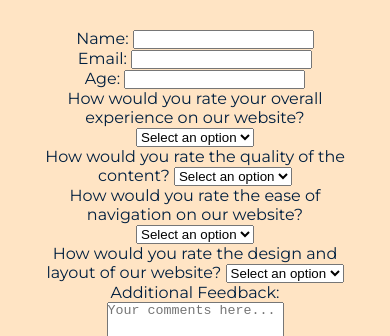
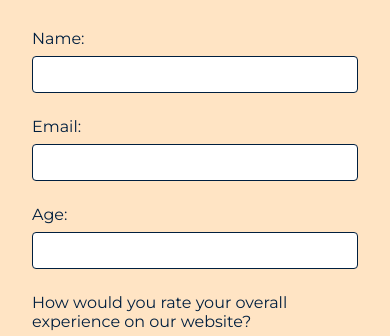
Before and after one commit to Deepeshpatel11/Great-Britain-Through-Time, a plain HTML site: page feedback.html in a window 390 px wide. Shown: the part 457-793 px from the top of the page. Drawn offline with nearby package versions, Linux system fonts and the light colour scheme; a web font is replaced by a local one.

Commit message:
Styled the form for phone size

```diff
--- a/assets/css/style.css
+++ b/assets/css/style.css
@@ -245,6 +245,36 @@ footer {
     margin-bottom: 2rem;
 }
 
+.feedback-form {
+    width: 100%;
+    max-width: 600px;
+    margin: 0 auto;
+    text-align: left;
+}
+
+.form-group {
+    margin-bottom: 1.5rem;
+}
+
+.form-group label {
+    display: block;
+    font-family: 'Montserrat', sans-serif;
+    font-size: 1rem;
+    color: #001F3F;
+    margin-bottom: 0.5rem;
+}
+
+.form-group input,
+.form-group select,
+.form-group textarea {
+    width: 100%;
+    padding: 0.5rem;
+    font-family: 'Montserrat', sans-serif;
+    font-size: 1rem;
+    border: 1px solid #001F3F;
+    border-radius: 4px;
+}
+
 /* Media Query for landscape phones */
 @media screen and (min-width: 576px) {
     main {
```
